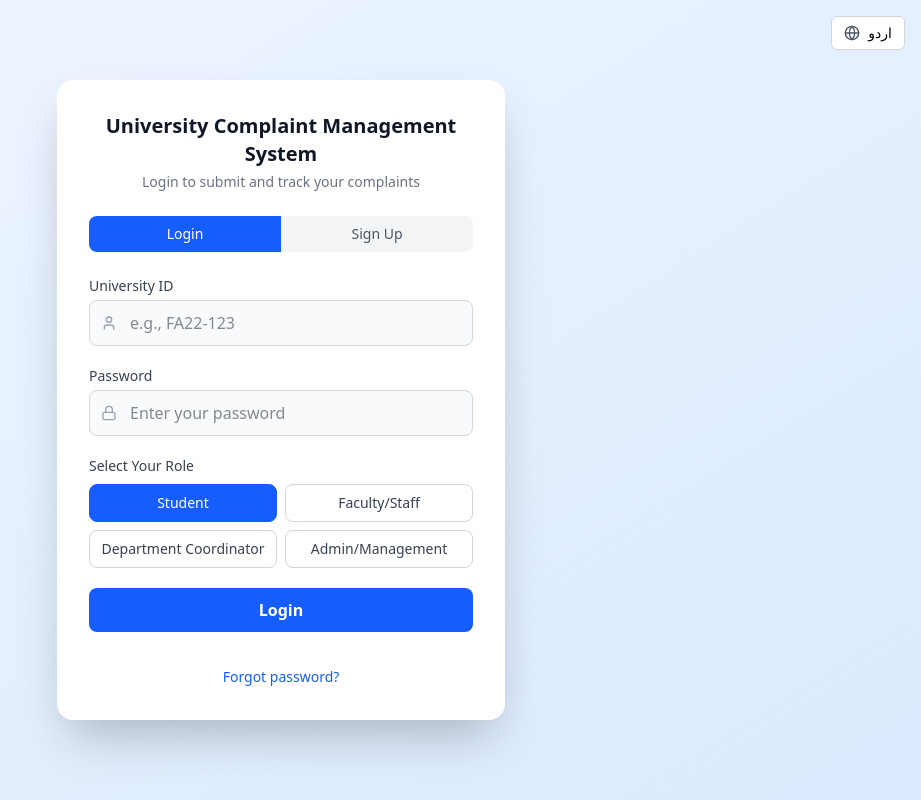
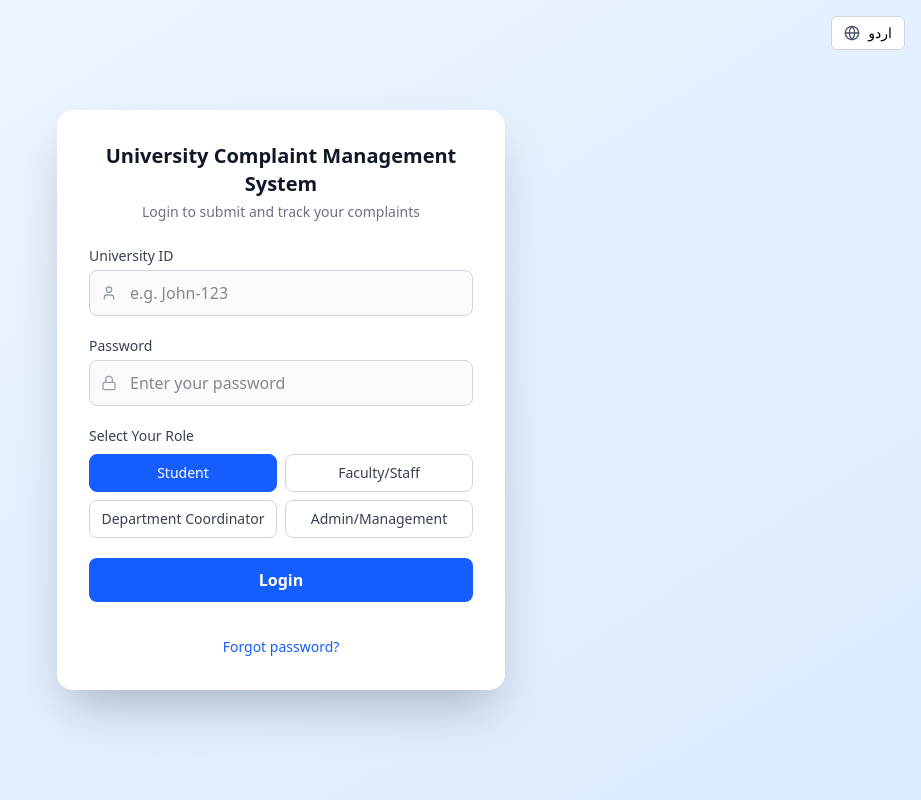
Before and after one commit to mdaniyaldev/ucms, a React (Vite) app: page /login in a window 1280 px wide. Shown: the whole page, without its empty margins (359-1280 px from the left). Built offline with nearby package versions, Linux system fonts and the light colour scheme; no server answers.

Commit message:
Refactor Code

```diff
--- a/src/pages/Login.jsx
+++ b/src/pages/Login.jsx
@@ -50,7 +50,7 @@ export default function Login() {
       loginButton: "Login",
       signupButton: "Create Account",
       forgotPassword: "Forgot password?",
-      idPlaceholder: "e.g., FA22-123",
+      idPlaceholder: "e.g. John-123",
       passwordPlaceholder: "Enter your password",
     },
     ur: {
@@ -115,7 +115,7 @@ export default function Login() {
         </div>
 
         {/* Tabs */}
-        <div className="flex justify-center mb-6">
+        {/* <div className="flex justify-center mb-6">
           <div className="flex bg-gray-100 rounded-lg overflow-hidden w-full">
             <button
               onClick={() => setActiveTab("login")}
@@ -138,7 +138,7 @@ export default function Login() {
               {text[language].signup}
             </button>
           </div>
-        </div>
+        </div> */}
 
         {activeTab === "login" ? (
           // LOGIN TAB
```
